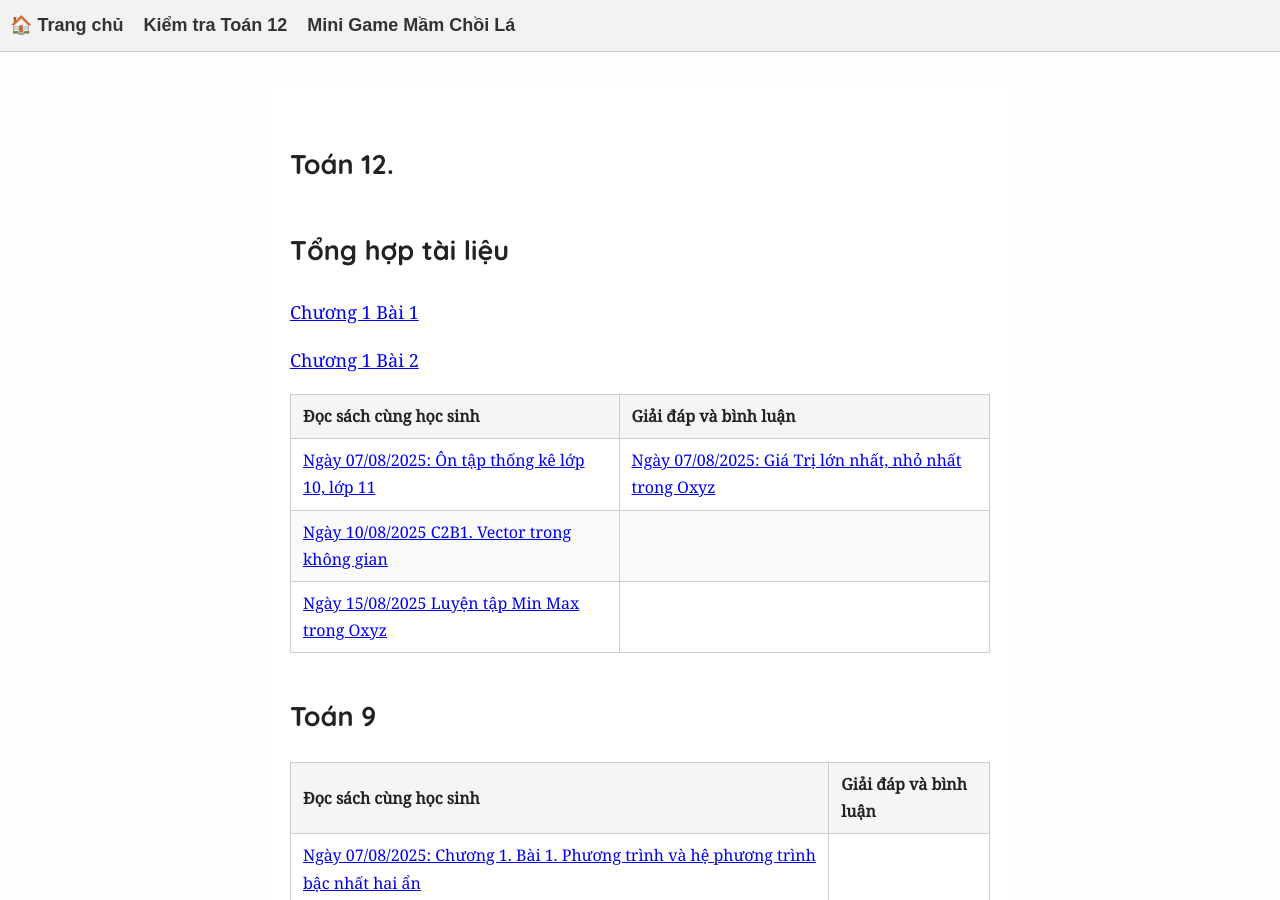
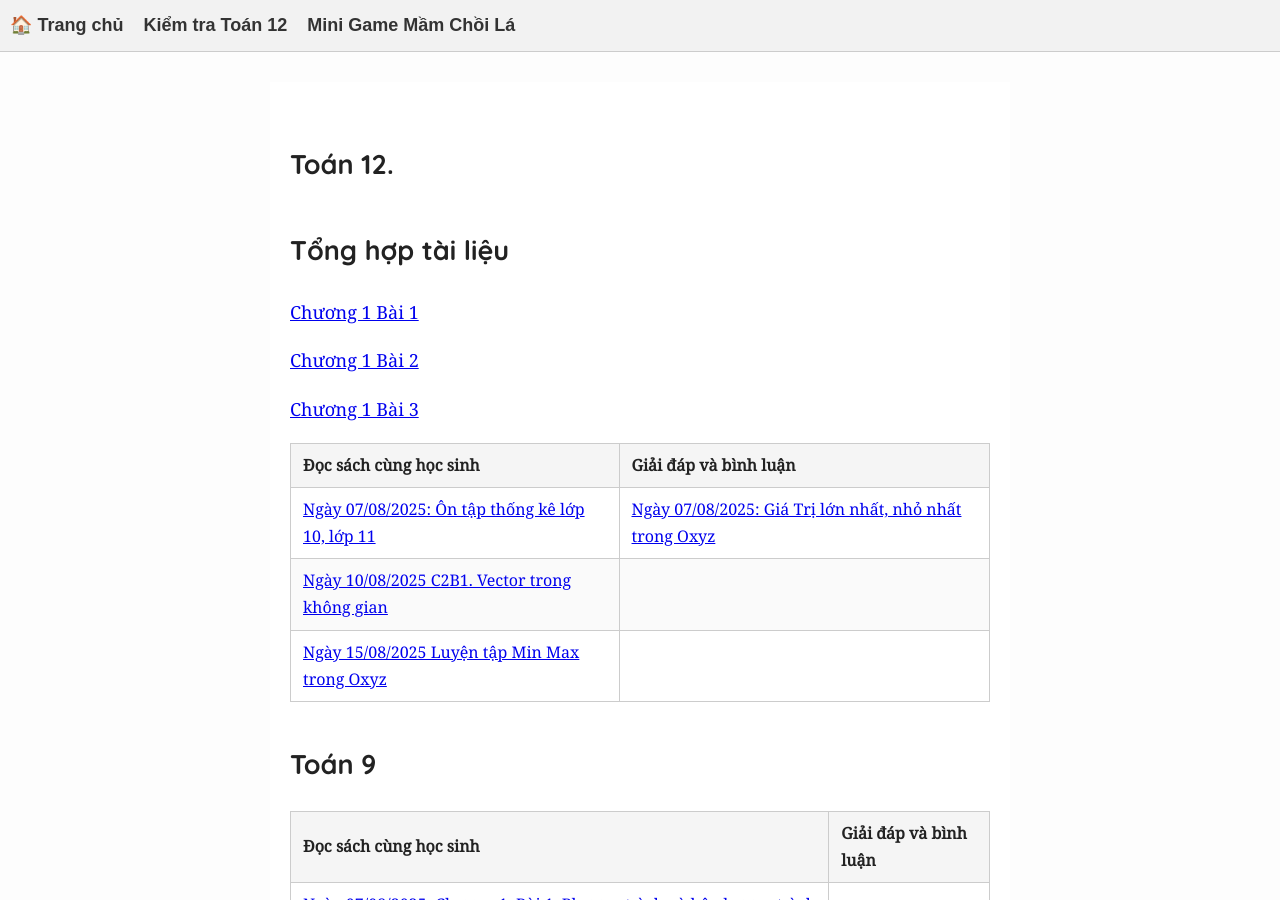
Before and after one commit to NguyenMuoiVN1988/publicstudyrepo, a Jekyll site: the page built from index.md, in a window 1280 px wide and 900 px high. Built offline with Jekyll 4.4.1, drawn with Linux system fonts in a browser that asks for light colours; our own code applies the rules of GitHub Pages for plain Markdown files.

Commit message:
Update index.md

```diff
--- a/index.md
+++ b/index.md
@@ -8,6 +8,8 @@ title: "Public Study"
 [Chương 1 Bài 1](T12/T12C1B1.md)
 
 [Chương 1 Bài 2](T12/T12C1B2.md)
+
+[Chương 1 Bài 3](T12/T12C1B3.md)
 
 | Đọc sách cùng học sinh | Giải đáp và bình luận|
 |-----|-----|
```
